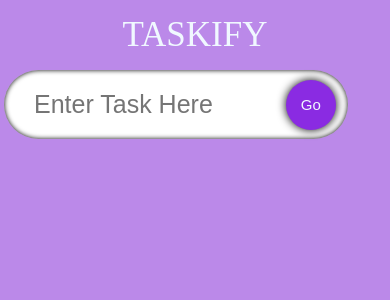
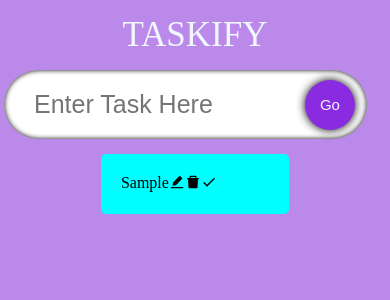
Before and after one commit to kavakai/typescript-practice, a React (Create React App) app: page / in a window 390 px wide. Both pictures are taken after typing "Sample" into the empty fields and a click on the button "Go". Shown: the top 300 px of the page. Built offline with nearby package versions, Linux system fonts and the light colour scheme; the HTML template or start-up script is replaced by a standard one; a web font is replaced by a local one.

Commit message:
Add todo cards

```diff
--- a/src/components/CardSection.tsx
+++ b/src/components/CardSection.tsx
@@ -5,8 +5,8 @@ import TodoCard from "./TodoCard";
 
 
 interface Props {
-  todos:Todo[];
-  setTodos:React.Dispatch<React.SetStateAction<Todo[]>>;
+  todos: Todo[];
+  setTodos: React.Dispatch<React.SetStateAction<Todo[]>>;
 }
 
 const CardSection: React.FC<Props> = ({ todos, setTodos }) => {
@@ -14,9 +14,8 @@ const CardSection: React.FC<Props> = ({ todos, setTodos }) => {
   return(
     <section className="todos">
       {todos.map((todo) => {
-        <TodoCard
-          todo={todo.todo}
-          isDone={todo.isDone}
+        return <TodoCard
+          todo={todo}
           key={todo.id}
           todos={todos}
           setTodos={setTodos}
--- a/src/components/TodoCard.tsx
+++ b/src/components/TodoCard.tsx
@@ -1,11 +1,32 @@
 import React from "react";
+import { Todo } from "../TodoModel";
+import { AiFillEdit, AiFillDelete } from "react-icons/ai";
+import { MdDone } from "react-icons/md";
+import "./styles.css";
 
-const TodoCard: React.FC = () => {
+interface Props {
+  todo: Todo;
+  todos: Todo[];
+  setTodos: React.Dispatch<React.SetStateAction<Todo[]>>;
+}
+
+const TodoCard: React.FC<Props> = ({ todo, todos, setTodos }) => {
   return (
-    <div>
-
-    </div>
-  )
+    <form className="single_todo">
+      <span className="single_todos--text">
+        {todo.todo}
+      </span>
+      <span className="icon">
+        <AiFillEdit />
+      </span>
+      <span className="icon">
+        <AiFillDelete />
+      </span>
+      <span className="icon">
+        <MdDone />
+      </span>
+    </form>
+  );
 }
 
 
--- a/src/components/styles.css
+++ b/src/components/styles.css
@@ -50,3 +50,40 @@
   width: 90%;
   flex-wrap: wrap;
 }
+
+.single_todo {
+  display: flex;
+  width: 29.5%;
+  border-radius: 5px;
+  padding: 20px;
+  margin-top: 15px;
+  background-color: aqua;
+}
+
+.single_todo--text {
+  flex: 1;
+  padding: 5px;
+  border: none;
+  font-size: 20px;
+}
+
+
+@media (max-width: 700px) {
+  .input {
+    width: 95%;
+  }
+
+  .todos {
+    width: 95%;
+  }
+
+  .single_todo {
+    width: 100%;
+  }
+}
+
+@media (max-width: 1200px) {
+  .single_todo {
+    width: 40%;
+  }
+}
```
